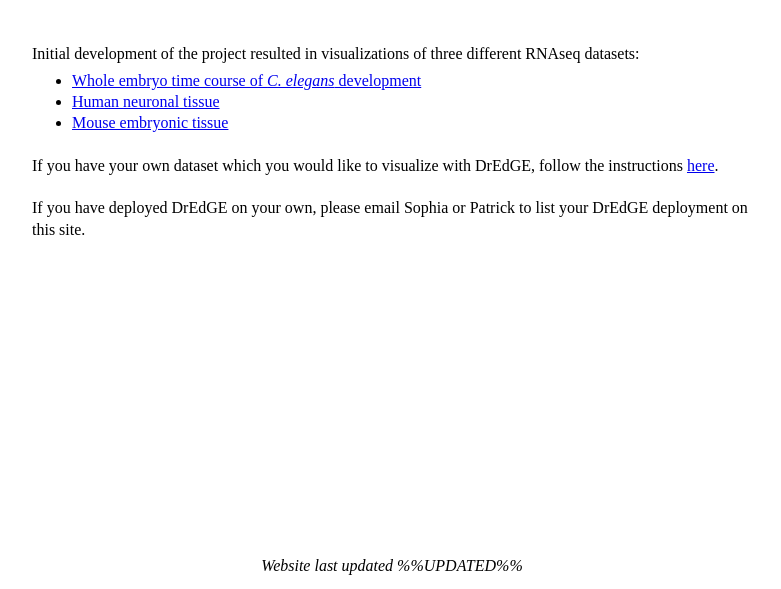
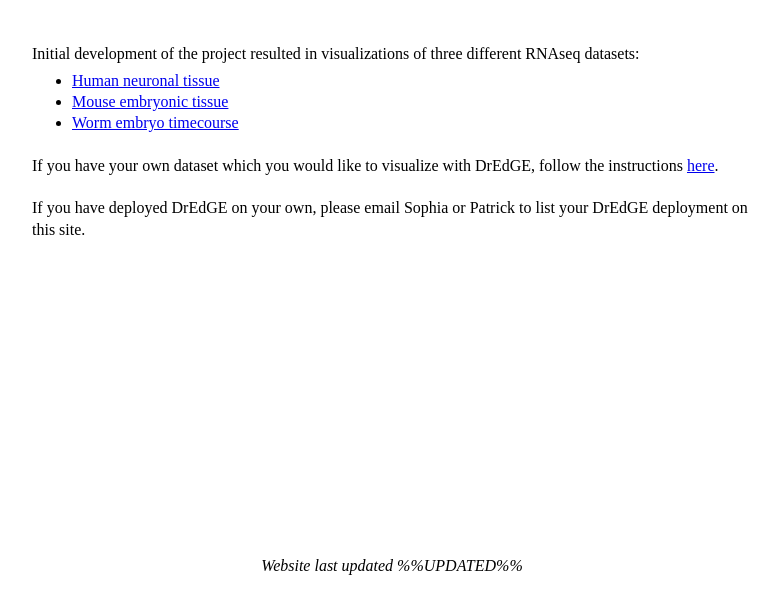
Before and after one commit to dredge-bio/dredge-deploy, a plain HTML site: page index.html in a window 1280 px wide. Shown: the part 211-800 px from the top of the page, without its empty margins (248-1029 px from the left). Drawn offline with Linux system fonts and the light colour scheme.

Commit message:
Update names of projects

```diff
--- a/index.html
+++ b/index.html
@@ -71,9 +71,9 @@ p + ul {
   </p>
 
   <ul>
-    <li><a href="c-elegans-timecourse">Whole embryo time course of <i>C. elegans</i> development</a></li>
     <li><a href="human-neuronal-tissue">Human neuronal tissue</a></li>
     <li><a href="mouse-embryonic-tissue">Mouse embryonic tissue</a></li>
+    <li><a href="c-elegans-timecourse">Worm embryo timecourse</a></li>
   </ul>
 
   <p>If you have your own dataset which you would like to visualize with DrEdGE, follow the instructions <a href="blank?page=configure">here</a>.</p>
```
